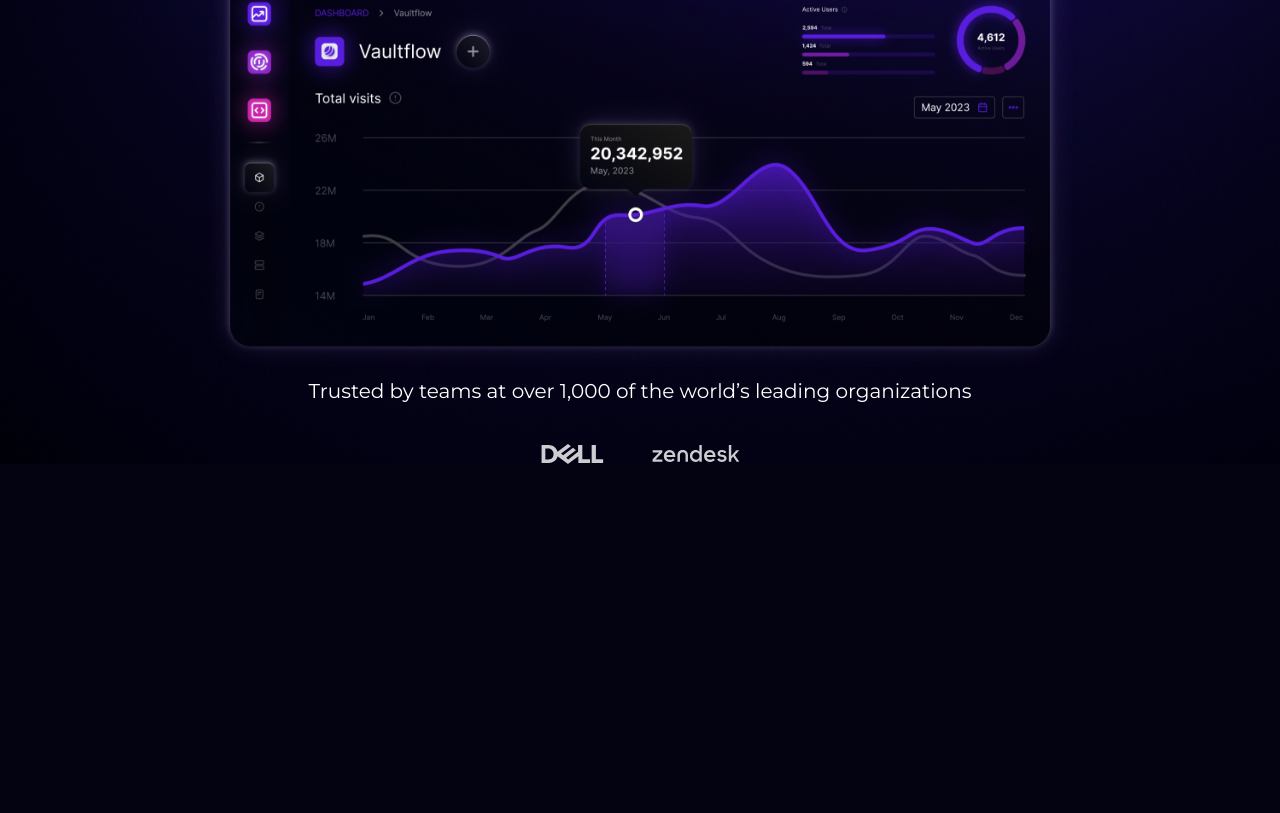
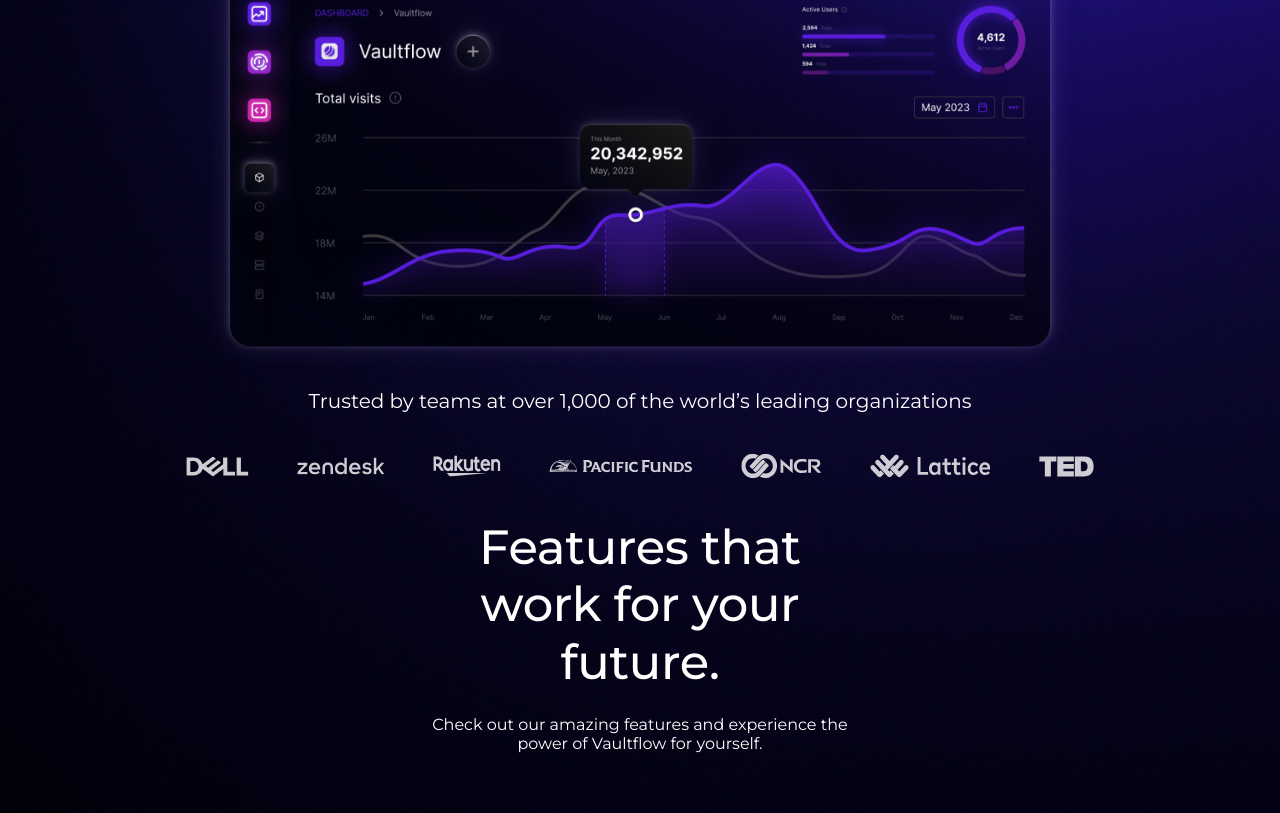
Before and after one commit to diesos/VaultFlow, a React (Vite) app in the folder vaultflow/: page / in a window 1280 px wide. Shown: the part 540-1353 px from the top of the page. Before the commit the page ends 1004 px from the top, so only its background shows below. Built offline with nearby package versions, Linux system fonts and the light colour scheme.

Commit message:
chore: Update styling and add new logos to Features component

```diff
--- a/vaultflow/src/App.css
+++ b/vaultflow/src/App.css
@@ -20,3 +20,7 @@
   background-repeat: no-repeat;
   background-position: center;
 }
+
+p span {
+  display: block;
+}
--- a/vaultflow/src/components/Features.jsx
+++ b/vaultflow/src/components/Features.jsx
@@ -1,6 +1,11 @@
 import styled from "styled-components";
 import Logodell from "../assets/logo/logo-dell.svg";
 import Logozendesk from "../assets/logo/logo-zendesk.svg";
+import LogoRakuten from "../assets/logo/logo-rakuten.svg";
+import LogoPacific from "../assets/logo/logo-pacific-funds.svg";
+import LogoNcr from "../assets/logo/logo-ncr.svg";
+import LogoLattice from "../assets/logo/logo-lattice.svg";
+import LogoTED from "../assets/logo/logo-ted.svg";
 
 const StyledSection = styled.section`
   display: flex;
@@ -8,9 +13,23 @@
   justify-content: center;
   align-items: center;
   gap: 40px;
+  margin: 60px 0px;
 `;
 const StyledParagraph = styled.p`
   font-size: 20px;
+  text-align: center;
+`;
+const StyledFeature = styled.h1`
+  color: #ececec;
+  text-align: center;
+  font-feature-settings: "liga" off, "clig" off;
+  font-family: Montserrat;
+  font-size: 48px;
+  font-style: normal;
+  font-weight: 500;
+  line-height: 120%; /* 57.6px */
+  letter-spacing: -0.32px;
+  flex: 1 0 0;
 `;
 export const Features = () => {
   return (
@@ -19,9 +38,37 @@
         <StyledParagraph>
           Trusted by teams at over 1,000 of the world’s leading organizations
         </StyledParagraph>
-        <div style={{ display: "flex", justifyContent: "center", gap: "48px" }}>
+        <div
+          style={{
+            display: "flex",
+            justifyContent: "center",
+            gap: "48px",
+            alignSelf: "stretch",
+            width: "80%",
+            margin: "auto",
+            flexWrap: "wrap",
+          }}
+        >
           <img src={Logodell} />
-          <img src={Logozendesk} alt="Zendesk Logo" />
+          <img src={Logozendesk} alt="Logo" />
+          <img src={LogoRakuten} alt="Logo" />
+          <img src={LogoPacific} alt="Logo" />
+          <img src={LogoNcr} alt="Logo" />
+          <img src={LogoLattice} alt="Logo" />
+          <img src={LogoTED} alt="Logo" />
+        </div>
+        <div style={{ display: "flex", flexDirection: "column", gap: "24px" }}>
+          <StyledFeature>
+            <p>
+              <span>Features that</span>
+              <span>work for your </span>
+              <span>future.</span>
+            </p>
+          </StyledFeature>
+          <p style={{ textAlign: "center" }}>
+            Check out our amazing features and experience the
+            <span> power of Vaultflow for yourself.</span>
+          </p>
         </div>
       </StyledSection>
     </>
--- a/vaultflow/src/components/Hero.jsx
+++ b/vaultflow/src/components/Hero.jsx
@@ -61,6 +61,7 @@
 const HeroImg = styled.div`
   height: 472px;
   align-self: stretch;
+  margin-bottom: -50px;
 `;
 export const Hero = () => {
   return (
```
